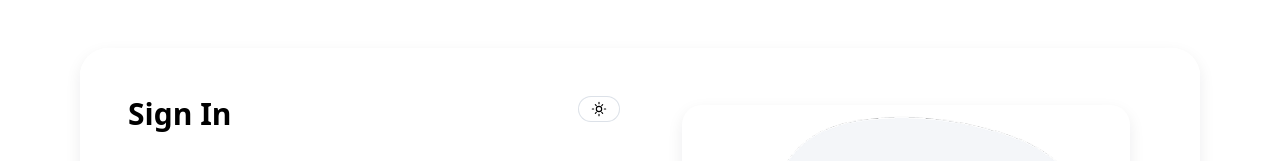
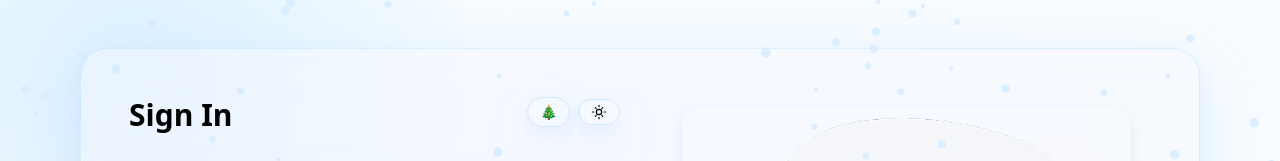
Before and after one commit to bexultvn/smartlife-mvp, a website built with Vite: page pages/login.html in a window 1280 px wide. Shown: the top 161 px of the page. Built offline with nearby package versions, Linux system fonts and the light colour scheme.

Commit message:
new year mode

```diff
--- a/pages/login.html
+++ b/pages/login.html
@@ -33,6 +33,11 @@
         <div>
           <div class="flex items-start justify-between gap-4 mb-8">
             <h1 class="text-3xl font-semibold">Sign In</h1>
+            <div class="flex items-center gap-2">
+              <button type="button" class="pill bg-white/80 border border-gray-200 shadow-sm text-sm flex items-center gap-2" data-newyear-toggle aria-pressed="true" aria-label="Disable New Year mode">
+                <span aria-hidden="true">🎄</span>
+                <span class="hidden md:inline">New Year Mode</span>
+              </button>
               <button type="button" class="pill bg-white/80 border border-gray-200 shadow-sm text-sm" data-theme-toggle aria-label="Switch to dark mode">
                 <span data-theme-icon="light" class="text-amber-500">
                   <svg xmlns="http://www.w3.org/2000/svg" viewBox="0 0 24 24" fill="none" stroke="currentColor" stroke-width="1.7" stroke-linecap="round" stroke-linejoin="round" class="h-4 w-4">
@@ -47,6 +52,7 @@
                 </span>
                 <span class="hidden md:inline" data-theme-label>Light</span>
               </button>
+            </div>
           </div>
 
           <form id="loginForm" class="grid gap-5">
--- a/public/styles/newyear.css
+++ b/public/styles/newyear.css
@@ -62,6 +62,21 @@ html.newyear-mode:not([data-theme="dark"]) .sl-app-body {
   background:
     linear-gradient(180deg, rgba(230, 245, 255, 0.65) 0%, rgba(230, 245, 255, 0.2) 40%, transparent 70%),
     rgba(249, 251, 255, 0.72);
+}
+
+.newyear-mode .auth-shell {
+  position: relative;
+  background:
+    radial-gradient(circle at 10% 10%, rgba(125, 200, 255, 0.22) 0, transparent 26%),
+    radial-gradient(circle at 90% 14%, rgba(255, 255, 255, 0.18) 0, transparent 24%),
+    linear-gradient(180deg, rgba(230, 245, 255, 0.35) 0%, rgba(200, 225, 255, 0.14) 40%, rgba(249, 251, 255, 0.6) 100%);
+}
+
+.newyear-mode .auth-card {
+  background-color: rgba(246, 248, 255, 0.56);
+  backdrop-filter: blur(20px);
+  border: 1px solid rgba(125, 200, 255, 0.32);
+  box-shadow: 0 28px 70px rgba(125, 200, 255, 0.18), 0 10px 26px rgba(93, 160, 240, 0.12);
 }
 
 #snow {
--- a/src/js/auth-theme.js
+++ b/src/js/auth-theme.js
@@ -1,3 +1,5 @@
+import { syncNewYearTheme } from "/src/js/new-year-mode.js";
+
 const THEME_STORAGE_KEY = "sl_theme_preference";
 const DEFAULT_THEME = "light";
 const THEME_OPTIONS = ["light", "dark"];
@@ -45,6 +47,7 @@ const setTheme = (theme, { persist = true } = {}) => {
     }
   }
   updateToggleButtons(next);
+  syncNewYearTheme(next);
   return next;
 };
 
--- a/src/pages/login.js
+++ b/src/pages/login.js
@@ -1,8 +1,10 @@
 import { login } from "/src/js/api/auth.js";
 import { ApiError } from "/src/js/api/http-client.js";
 import { initAuthThemeToggle } from "/src/js/auth-theme.js";
+import { initNewYearMode } from "/src/js/new-year-mode.js";
 
 initAuthThemeToggle();
+initNewYearMode();
 
 const form = document.getElementById("loginForm");
 const err = document.getElementById("loginError");
--- a/src/pages/register.js
+++ b/src/pages/register.js
@@ -2,8 +2,10 @@ import { register } from "/src/js/api/auth.js";
 import { ApiError } from "/src/js/api/http-client.js";
 import { DEFAULT_AVATAR } from "/src/js/profile-store.js";
 import { initAuthThemeToggle } from "/src/js/auth-theme.js";
+import { initNewYearMode } from "/src/js/new-year-mode.js";
 
 initAuthThemeToggle();
+initNewYearMode();
 
 const form = document.getElementById("registerForm");
 const err = document.getElementById("regError");
```
Also changed, not shown: pages/register.html (+6 -0 lines). Lines whose indentation alone changed are shown as unchanged.
